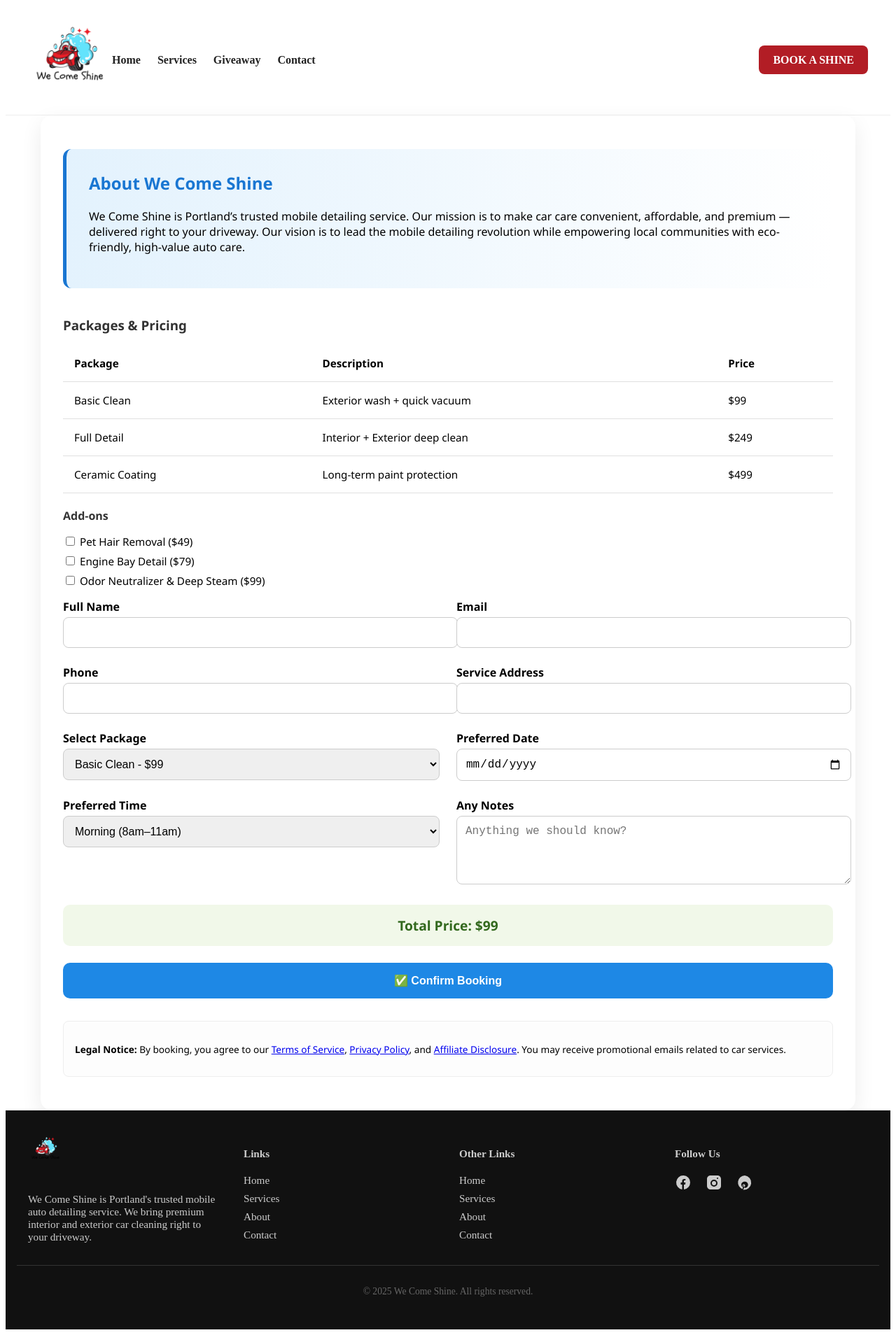
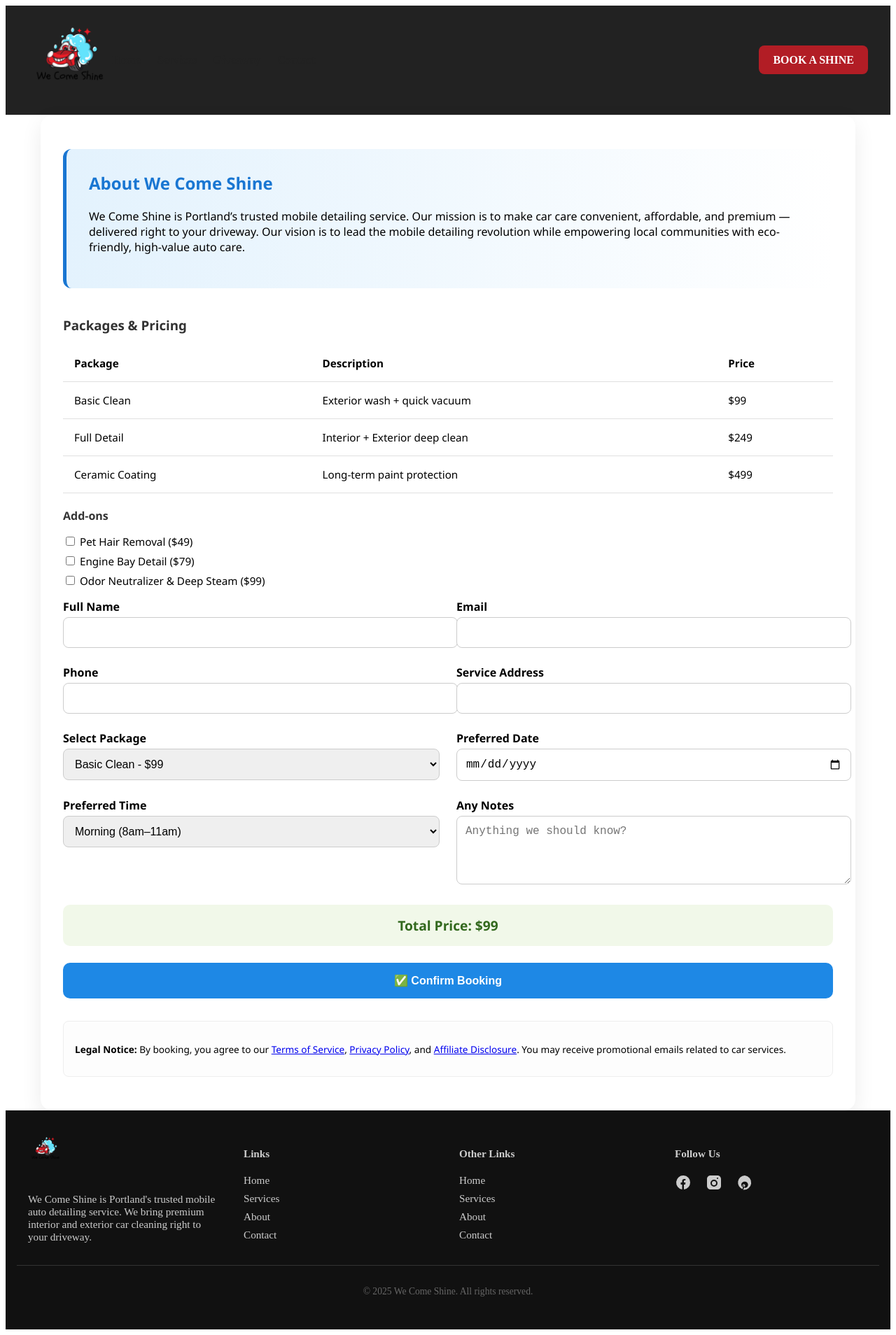
Before and after one commit to kbanr101/wecomeshine, a Jekyll site: the page built from book.html, in a window 1280 px wide. Shown: the whole page at 70% size. Built offline with Jekyll 4.4.1, drawn with Linux system fonts in a browser that asks for light colours.

Commit message:
Update main.css

```diff
--- a/assets/css/main.css
+++ b/assets/css/main.css
@@ -1,6 +1,6 @@
 /* === HEADER STYLES === */
 .site-header {
-  background: #fff;
+  background: #222;
   border-bottom: 1px solid #eee;
   padding: 1rem 2rem;
 }
```
